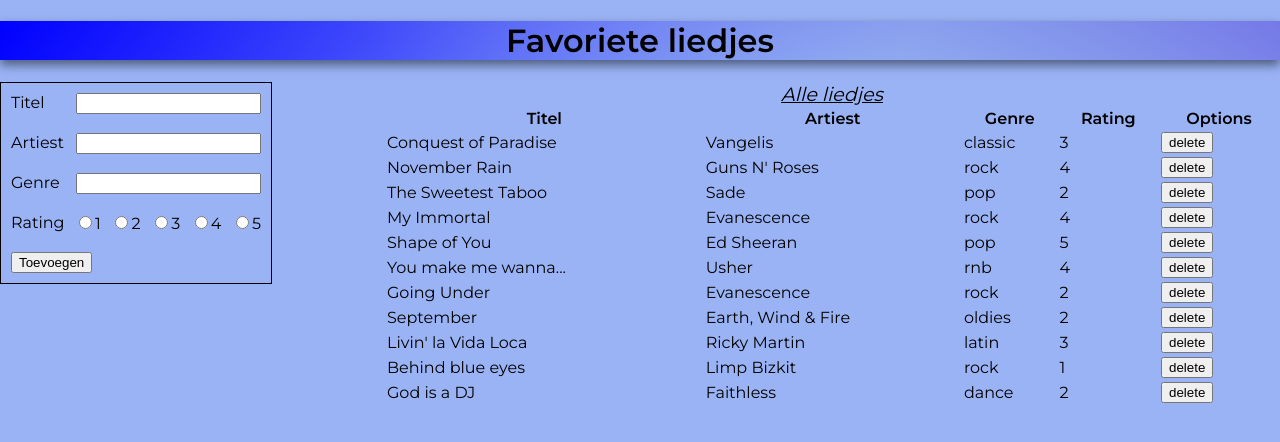
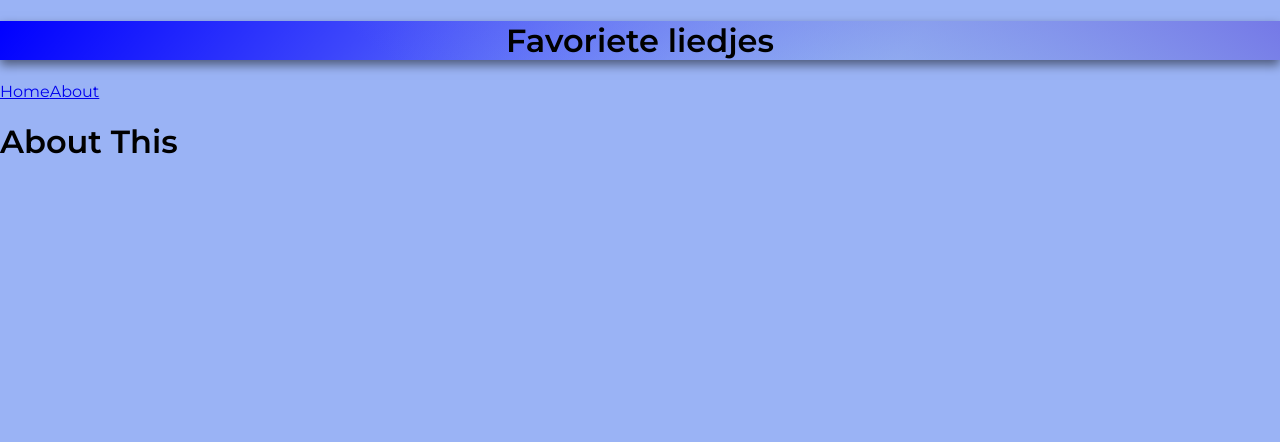
Before and after one commit to dpendjol/dominique_pendjol_lil-playlist, a React (Create React App) app: page /about in a window 1280 px wide. Shown: the top 442 px of the page. Built offline with nearby package versions, Linux system fonts and the light colour scheme.

Commit message:
Added react-routing-dom to react and implemented it very simple

```diff
--- a/package.json
+++ b/package.json
@@ -8,6 +8,7 @@
     "@testing-library/user-event": "^12.2.0",
     "react": "^17.0.1",
     "react-dom": "^17.0.1",
+    "react-router-dom": "^5.2.0",
     "react-scripts": "4.0.0",
     "uuid": "^8.3.1",
     "web-vitals": "^0.2.4"
--- a/src/App.js
+++ b/src/App.js
@@ -4,12 +4,23 @@ import './App.css';
 import Container from './components/Container'
 import Header from './components/Header'
 
+import Nav from './components/Nav'
+import About from './components/About'
+
+import {BrowserRouter as Router, Route, Switch} from 'react-router-dom'
+
 function App() {
 	return (
-    	<div className="App">
-			<Header />
-			<Container />
-    	</div>
+		<Router>
+			<div className="App">
+				<Header />
+				<Nav />
+				<Switch>
+					<Route exact path="/" component={Container} />
+					<Route exact path="/about" component={About} />
+				</Switch>
+			</div>
+		</Router>
   	);
 }
 
--- /dev/null
+++ b/src/components/About/index.js
@@ -0,0 +1,7 @@
+const About = () => {
+    return (
+    <h1> About This </h1>
+    )
+}
+
+export default About
--- /dev/null
+++ b/src/components/Nav/index.js
@@ -0,0 +1,14 @@
+import React from 'react'
+
+import {NavLink} from 'react-router-dom'
+
+const Nav = () => {
+    return (
+        <div>
+            <NavLink to='/'>Home</NavLink>
+            <NavLink to='/about'>About</NavLink>
+        </div>
+    )
+}
+
+export default Nav
```
Also changed, not shown: 1 other file (tests, documents, lock files or other folders).
